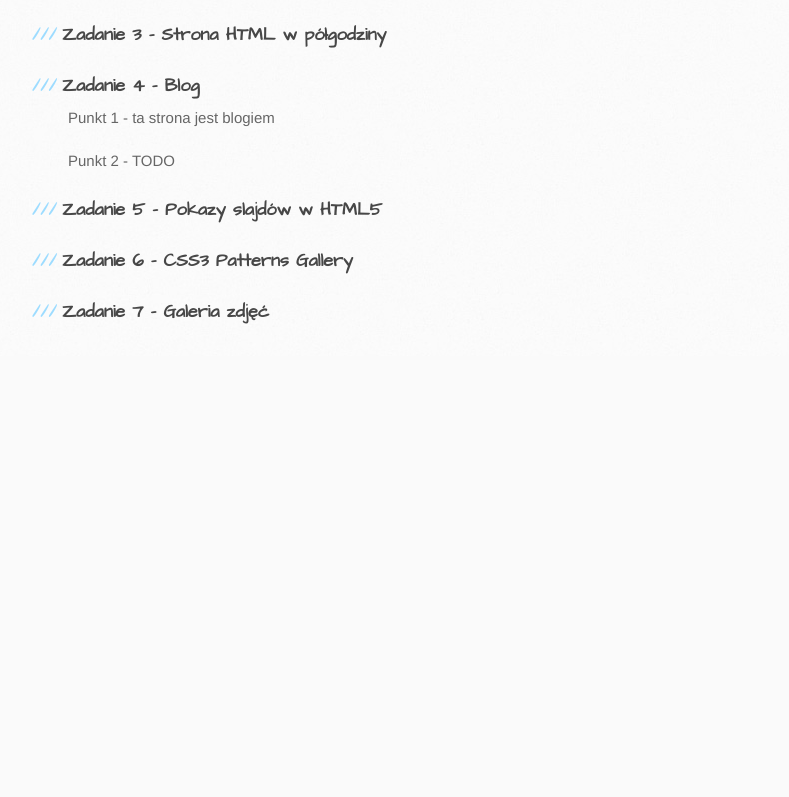
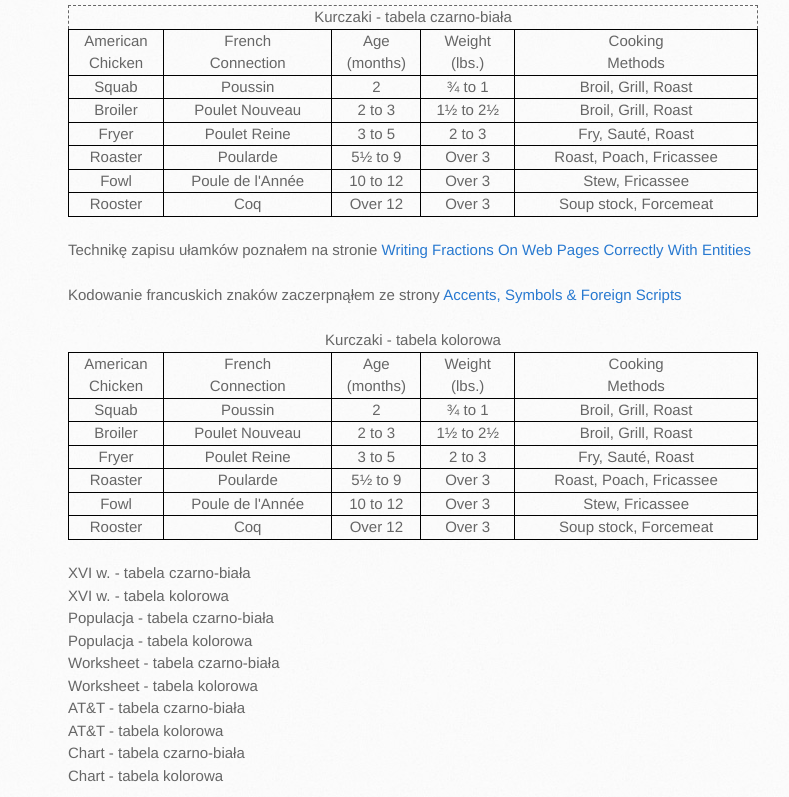
Before and after one commit to wmyszke/HCJ, a plain HTML site: page index.html in a window 1280 px wide. Shown: the part 883-1680 px from the top of the page, without its empty margins (102-891 px from the left). Before the commit the page ends 1239 px from the top, so only its background shows below. Drawn offline with Linux system fonts and the light colour scheme.

Commit message:
kurczaki_czarno_biale

```diff
--- a/css_zadania/zad1.css
+++ b/css_zadania/zad1.css
@@ -38,4 +38,5 @@
 #zad1 th {
 	padding-top: 10px;
 	font-family: "Lucida Sans Unicode", "Lucida Grande", Sans-Serif;
+	border: 0px none;
 }
--- /dev/null
+++ b/css_zadania/zad2.css
@@ -0,0 +1,17 @@
+#zad2_kurczaki table, td, th
+{
+	border: 1px solid black;
+}
+#zad2_kurczaki caption
+{
+	border-top:1px;
+	border-right:1px;
+	border-left:1px;
+	border-style:dashed;
+
+}
+#zad2_kurczaki tr:hover
+{
+	background-color:#040404;
+	color:white;
+}
--- a/index.html
+++ b/index.html
@@ -10,6 +10,7 @@
     <link rel="stylesheet" type="text/css" href="stylesheets/print.css" media="print" />
 
     <link rel="stylesheet" type="text/css" href="css_zadania/zad1.css" />
+    <link rel="stylesheet" type="text/css" href="css_zadania/zad2.css" />
 
     <!--[if lt IE 9]>
     <script src="//html5shiv.googlecode.com/svn/trunk/html5.js"></script>
@@ -118,8 +119,156 @@ table {
 </div>
 
 <h3>Zadanie 2 - tabelki</h3>
+<div id="zad2">
+<div id="zad2_kurczaki">
+<table>
+	<caption>Kurczaki - tabela czarno-biała</caption>
+	<thead>
+		<tr>
+			<th>American <br /> Chicken</th>
+			<th>French <br /> Connection</th>
+			<th>Age <br /> (months)</th>
+			<th>Weight <br /> (lbs.)</th>
+			<th>Cooking <br /> Methods</th>
+		</tr>
+	</thead>
+	<tbody>
+		<tr>
+			<td>Squab</td>
+			<td>Poussin</td>
+			<td>2</td>
+			<td> &frac34; to 1</td>
+			<td>Broil, Grill, Roast</td>
+		</tr>
+		<tr>
+			<td>Broiler</td>
+			<td>Poulet Nouveau</td>
+			<td>2 to 3</td>
+			<td>1&frac12; to 2&frac12;</td>
+			<td>Broil, Grill, Roast</td>
+		</tr>
+		<tr>
+			<td>Fryer</td>
+			<td>Poulet Reine</td>
+			<td>3 to 5</td>
+			<td>2 to 3</td>
+			<td>Fry, Saut&eacute;, Roast</td>
+		</tr>
+		<tr>
+			<td>Roaster</td>
+			<td>Poularde</td>
+			<td>5&frac12; to 9</td>
+			<td>Over 3</td>
+			<td>Roast, Poach, Fricassee</td>
+		</tr>
+		<tr>
+			<td>Fowl</td>
+			<td>Poule de l'Ann&eacute;e</td>
+			<td>10 to 12</td>
+			<td>Over 3</td>
+			<td>Stew, Fricassee</td>
+		</tr>
+		<tr>
+			<td>Rooster</td>
+			<td>Coq</td>
+			<td>Over 12</td>
+			<td>Over 3</td>
+			<td>Soup stock, Forcemeat</td>
+		</tr>
+	</tbody>
+	<tfoot>
 
+	</tfoot>
+</table>
 
+<br />
+<div>Technikę zapisu ułamków poznałem na stronie <a href="http://demosthenes.info/blog/566/Writing-Fractions-On-Web-Pages-Correctly-With-Entities">Writing Fractions On Web Pages Correctly With Entities</a></div>
+<br />
+<div>Kodowanie francuskich znaków zaczerpnąłem ze strony <a href="http://symbolcodes.tlt.psu.edu/bylanguage/french.html">Accents, Symbols &amp; Foreign Scripts</a></div>
+<br />
+</div>
+
+<table>
+	<caption>Kurczaki - tabela kolorowa</caption>
+	<thead>
+		<tr>
+			<th>American <br /> Chicken</th>
+			<th>French <br /> Connection</th>
+			<th>Age <br /> (months)</th>
+			<th>Weight <br /> (lbs.)</th>
+			<th>Cooking <br /> Methods</th>
+		</tr>
+	</thead>
+	<tbody>
+		<tr>
+			<td>Squab</td>
+			<td>Poussin</td>
+			<td>2</td>
+			<td> &frac34; to 1</td>
+			<td>Broil, Grill, Roast</td>
+		</tr>
+		<tr>
+			<td>Broiler</td>
+			<td>Poulet Nouveau</td>
+			<td>2 to 3</td>
+			<td>1&frac12; to 2&frac12;</td>
+			<td>Broil, Grill, Roast</td>
+		</tr>
+		<tr>
+			<td>Fryer</td>
+			<td>Poulet Reine</td>
+			<td>3 to 5</td>
+			<td>2 to 3</td>
+			<td>Fry, Saut&eacute;, Roast</td>
+		</tr>
+		<tr>
+			<td>Roaster</td>
+			<td>Poularde</td>
+			<td>5&frac12; to 9</td>
+			<td>Over 3</td>
+			<td>Roast, Poach, Fricassee</td>
+		</tr>
+		<tr>
+			<td>Fowl</td>
+			<td>Poule de l'Ann&eacute;e</td>
+			<td>10 to 12</td>
+			<td>Over 3</td>
+			<td>Stew, Fricassee</td>
+		</tr>
+		<tr>
+			<td>Rooster</td>
+			<td>Coq</td>
+			<td>Over 12</td>
+			<td>Over 3</td>
+			<td>Soup stock, Forcemeat</td>
+		</tr>
+	</tbody>
+	<tfoot>
+
+	</tfoot>
+</table>
+<br />
+
+</div>
+<div>XVI w. - tabela czarno-biała</div>
+
+<div>XVI w. - tabela kolorowa</div>
+
+<div>Populacja  - tabela czarno-biała</div>
+
+<div>Populacja  - tabela kolorowa</div>
+
+<div>Worksheet - tabela czarno-biała</div>
+
+<div>Worksheet - tabela kolorowa</div>
+
+<div>AT&amp;T - tabela czarno-biała</div>
+
+<div>AT&amp;T - tabela kolorowa</div>
+
+<div>Chart - tabela czarno-biała</div>
+
+<div>Chart - tabela kolorowa</div>
 
 <h3>Zadanie 3 - Strona HTML w półgodziny</h3>
 
@@ -134,6 +283,7 @@ table {
 
 <h3>Zadanie 7 - Galeria zdjęć</h3>
 
+</div>
 
 
         </section>
```
